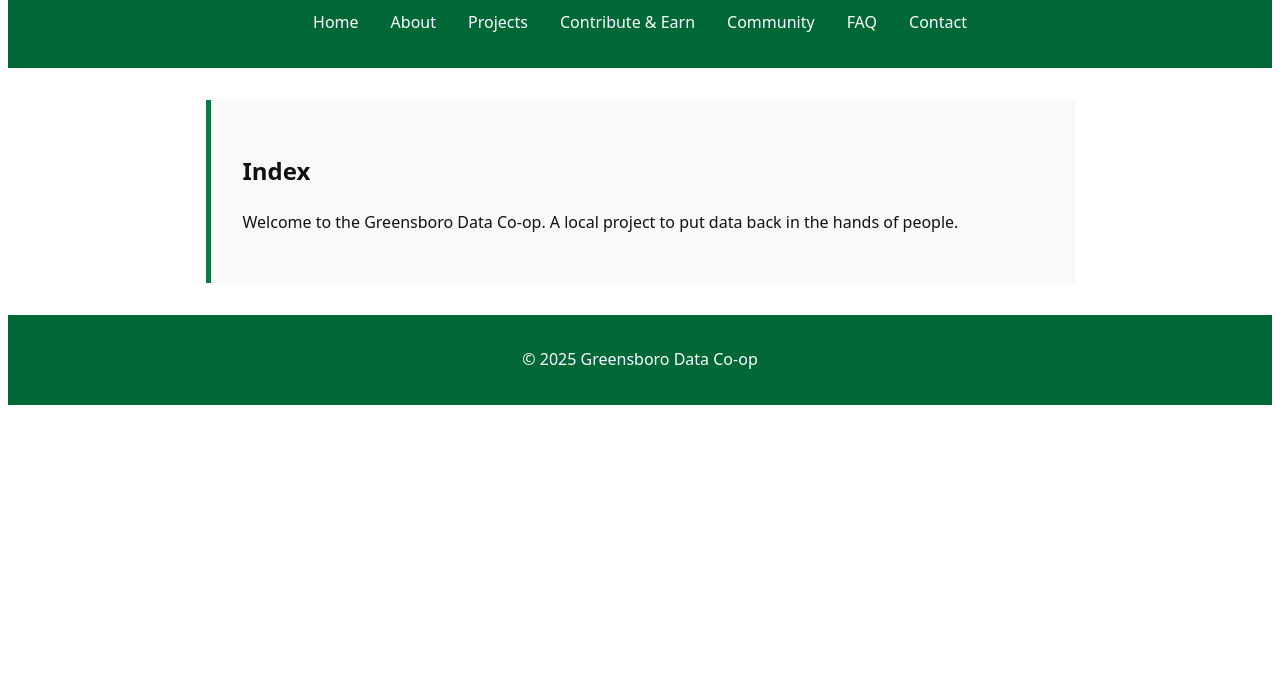
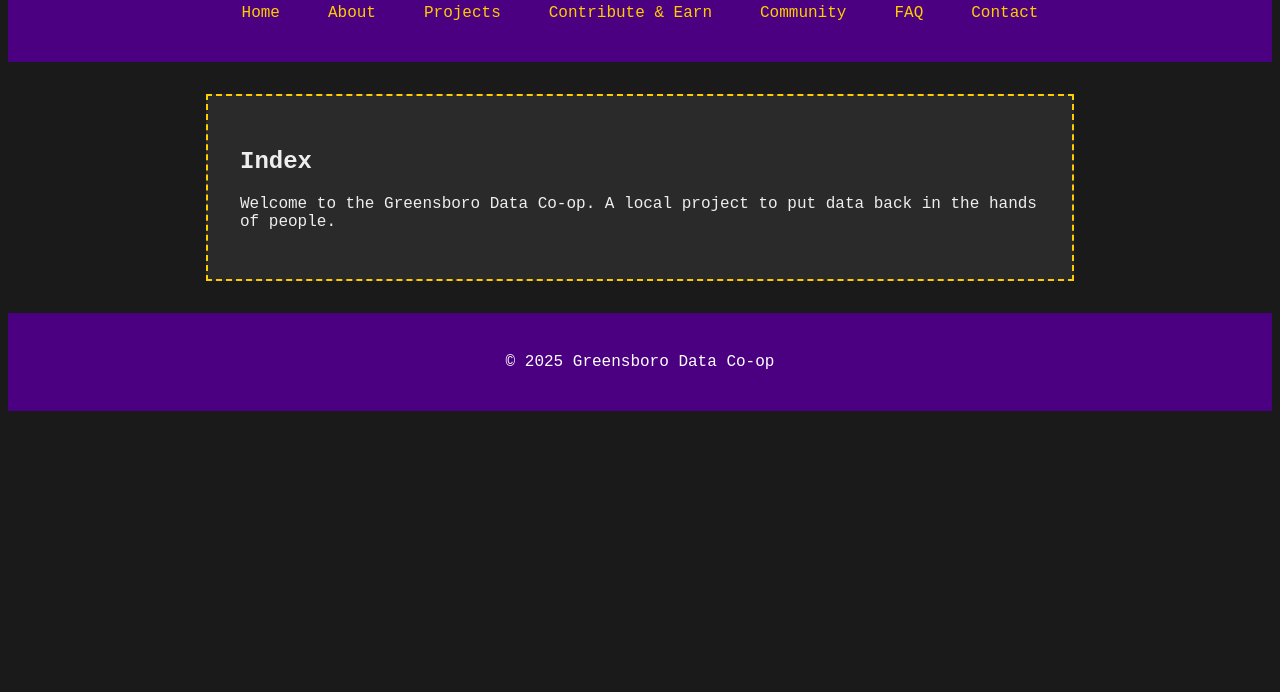
Before and after one commit to PhiliptheGinger/greensboro-data-coop, a plain HTML site: page index.html in a window 1280 px wide. Shown: the part 108-800 px from the top of the page. Drawn offline with Linux system fonts and the light colour scheme.

Commit message:
Add files via upload

```diff
--- a/styles.css
+++ b/styles.css
@@ -1,7 +1,7 @@
 
-body { font-family: system-ui, sans-serif; background: #ffffff; color: #111; line-height: 1.6; }
-header, footer { background: #006837; color: white; text-align: center; padding: 1rem; }
-nav ul { list-style: none; padding: 0; display: flex; justify-content: center; gap: 1rem; flex-wrap: wrap; }
-nav a { color: white; text-decoration: none; padding: 0.5rem; border-radius: 5px; }
-nav a:hover { background: #007f45; }
-section { padding: 2rem; max-width: 800px; margin: 2rem auto; background: #f9f9f9; border-left: 5px solid #007f45; }
+body { font-family: 'Courier New', monospace; background: #1a1a1a; color: #eee; }
+header, footer { background: #4b0082; color: #fff; text-align: center; padding: 1.5rem; }
+nav ul { list-style: none; display: flex; justify-content: center; gap: 1rem; flex-wrap: wrap; padding: 0; }
+nav a { color: #ffcc00; text-decoration: none; padding: 0.5rem 1rem; }
+nav a:hover { background: #6600cc; color: white; }
+section { padding: 2rem; max-width: 800px; margin: 2rem auto; background: #2a2a2a; border: 2px dashed #ffcc00; }
```
